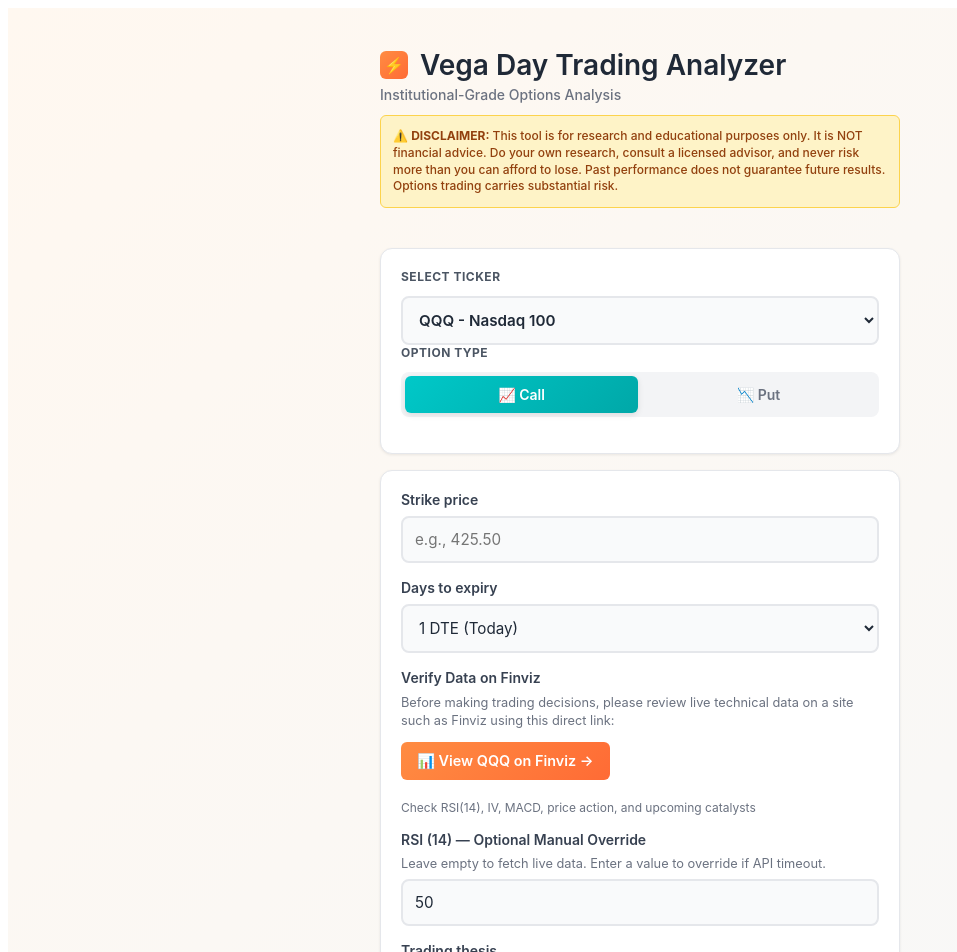
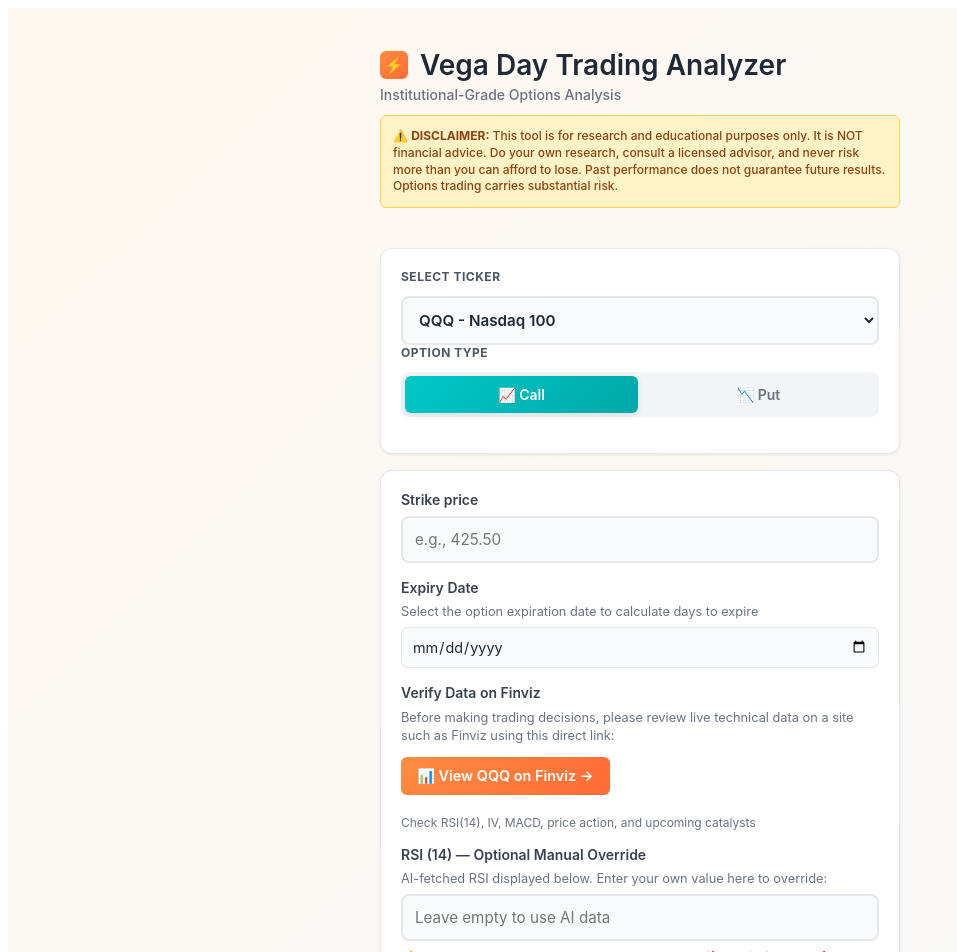
Before and after one commit to brianbk1/vegatrading, a React (Vite) app: page / in a window 1280 px wide. Shown: the top 952 px of the page, without its empty margins (0-957 px from the left). Built offline with nearby package versions, Linux system fonts and the light colour scheme.

Commit message:
Add API fetch-data endpoint

```diff
--- a/src/App.jsx
+++ b/src/App.jsx
@@ -12,7 +12,8 @@ export default function DayTradingApp() {
   const [error, setError] = useState('');
 
   const [chartTimeframe, setChartTimeframe] = useState('today');
-  const [manualRSI, setManualRSI] = useState('50');
+  const [manualRSI, setManualRSI] = useState('');
+  const [expiryDate, setExpiryDate] = useState('');
 
   const generateHistoricalData = (timeframe) => {
     const strike = parseFloat(strikePrice) || 400;
@@ -226,23 +227,30 @@ export default function DayTradingApp() {
     setAnalysisResult(null);
 
     try {
-      // Fetch real technical data from backend API
+      // Fetch real technical data from backend API with strike and expiry
       const dataResponse = await fetch('/api/fetch-data', {
         method: 'POST',
         headers: {
           'Content-Type': 'application/json',
         },
-        body: JSON.stringify({ ticker }),
+        body: JSON.stringify({
+          ticker,
+          strikePrice,
+          expiryDate
+        }),
       });
 
       let realData = null;
+      let apiRSI = null;
       if (dataResponse.ok) {
         realData = await dataResponse.json();
+        apiRSI = realData.rsi14; // Store the API RSI value
       }
 
       // If API fails, fall back to simulated
       if (!realData) {
         realData = {
+          lastClose: parseFloat(strikePrice) || 400,
           rsi14: parseInt(manualRSI) || 50,
           rsiInterpretation: parseInt(manualRSI) > 70 ? 'Overbought' : parseInt(manualRSI) < 30 ? 'Oversold' : 'Neutral',
           macdSignal: Math.random() > 0.5 ? 'Bullish Crossover' : 'Bearish Crossover',
@@ -252,13 +260,19 @@ export default function DayTradingApp() {
           bollingerLower: parseFloat(strikePrice) - 12,
           bbPosition: Math.random() > 0.5 ? 'Near Upper Band' : 'Near Lower Band',
           ivPercentile: Math.floor(Math.random() * 100),
+          optionPrice: parseFloat(strikePrice) * (Math.random() * 0.08 + 0.02),
           currentPrice: parseFloat(strikePrice)
         };
       }
 
+      // Use manual RSI override if provided, otherwise use API RSI
+      const finalRSI = manualRSI && parseInt(manualRSI) > 0 ? parseInt(manualRSI) : (apiRSI || realData.rsi14);
+
       // Now get institutional analysis with real data
-      const result = generateInstitutionalAnalysis(realData.rsi14, realData);
-      result.claudeInsight = `Live ${ticker} data: RSI(14) = ${realData.rsi14} (${realData.rsiInterpretation}). Stochastic K=${realData.stochasticK}, MACD ${realData.macdSignal}. BB position: ${realData.bbPosition}. IV at ${realData.ivPercentile}th percentile. Institutional framework applied to real market data.`;
+      const result = generateInstitutionalAnalysis(finalRSI, realData);
+      result.lastClose = realData.lastClose;
+      result.optionPrice = realData.optionPrice;
+      result.claudeInsight = `Live ${ticker} data: RSI(14) = ${finalRSI} (${finalRSI > 70 ? 'Overbought' : finalRSI < 30 ? 'Oversold' : 'Neutral'}). Last close: $${realData.lastClose}. Stochastic K=${realData.stochasticK}, MACD ${realData.macdSignal}. BB position: ${realData.bbPosition}. IV at ${realData.ivPercentile}th percentile. ${realData.optionPrice ? `Option price: $${realData.optionPrice.toFixed(2)}` : ''} ⚠️ AI-generated data may not be 100% accurate. Always verify on Finviz.com or your broker.`;
 
       setAnalysisResult(result);
     } catch (err) {
@@ -738,17 +752,38 @@ export default function DayTradingApp() {
           </div>
 
           <div className="form-group">
-            <label>Days to expiry</label>
-            <select value={daysToExpiry} onChange={(e) => setDaysToExpiry(e.target.value)}>
-              <option value="1">1 DTE (Today)</option>
-              <option value="2">2 DTE</option>
-              <option value="3">3 DTE</option>
-              <option value="7">This week (7 DTE)</option>
-              <option value="14">This month (14 DTE)</option>
-              <option value="30">Next 30 days</option>
-              <option value="60">Next 60 days</option>
-              <option value="120">Next 120 days</option>
-            </select>
+            <label>Expiry Date</label>
+            <p style={{ margin: '0 0 0.5rem 0', fontSize: '0.8rem', color: '#6b7280' }}>
+              Select the option expiration date to calculate days to expire
+            </p>
+            <input
+              type="date"
+              value={expiryDate}
+              onChange={(e) => {
+                setExpiryDate(e.target.value);
+                if (e.target.value) {
+                  const today = new Date();
+                  const expiry = new Date(e.target.value);
+                  const dte = Math.ceil((expiry - today) / (1000 * 60 * 60 * 24));
+                  setDaysToExpiry(Math.max(0, dte).toString());
+                }
+              }}
+              style={{
+                width: '100%',
+                padding: '0.625rem',
+                background: '#f9fafb',
+                border: '1px solid #e5e7eb',
+                borderRadius: '6px',
+                fontFamily: 'inherit',
+                fontSize: '0.9rem',
+                color: '#1f2937',
+              }}
+            />
+            {expiryDate && (
+              <p style={{ margin: '0.5rem 0 0 0', fontSize: '0.8rem', color: '#059669', fontWeight: 600 }}>
+                ✓ Days to expire: {daysToExpiry}
+              </p>
+            )}
           </div>
 
           <div className="form-group">
@@ -782,16 +817,19 @@ export default function DayTradingApp() {
           <div className="form-group">
             <label>RSI (14) — Optional Manual Override</label>
             <p style={{ margin: '0 0 0.5rem 0', fontSize: '0.8rem', color: '#6b7280' }}>
-              Leave empty to fetch live data. Enter a value to override if API timeout.
+              AI-fetched RSI displayed below. Enter your own value here to override:
             </p>
             <input
               type="number"
               value={manualRSI}
               onChange={(e) => setManualRSI(e.target.value)}
-              placeholder="Leave empty for live fetch"
+              placeholder="Leave empty to use AI data"
               min="0"
               max="100"
             />
+            <p style={{ margin: '0.5rem 0 0 0', fontSize: '0.75rem', color: '#dc2626', fontStyle: 'italic' }}>
+              ⚠️ AI-generated data may not be 100% accurate. Verify on Finviz.com before trading.
+            </p>
           </div>
 
           <div className="form-group">
@@ -1181,8 +1219,13 @@ export default function DayTradingApp() {
               <span className="form-section-title">Position Setup & Risk Management</span>
               <div style={{ display: 'grid', gridTemplateColumns: '1fr 1fr', gap: '0.75rem' }}>
                 <div className="indicator-box">
+                  <div className="indicator-label">Last Close</div>
+                  <div className="indicator-value">${analysisResult.lastClose?.toFixed(2) || 'N/A'}</div>
+                  <div style={{ fontSize: '0.7rem', color: '#6b7280', marginTop: '0.25rem' }}>Market price</div>
+                </div>
+                <div className="indicator-box">
                   <div className="indicator-label">Option Price</div>
-                  <div className="indicator-value">${analysisResult.optionPrice}</div>
+                  <div className="indicator-value">${analysisResult.optionPrice?.toFixed(2) || 'N/A'}</div>
                   <div style={{ fontSize: '0.7rem', color: '#6b7280', marginTop: '0.25rem' }}>Per contract</div>
                 </div>
                 <div className="indicator-box">
```
Also changed, not shown: api/fetch.js (+17 -9 lines).
